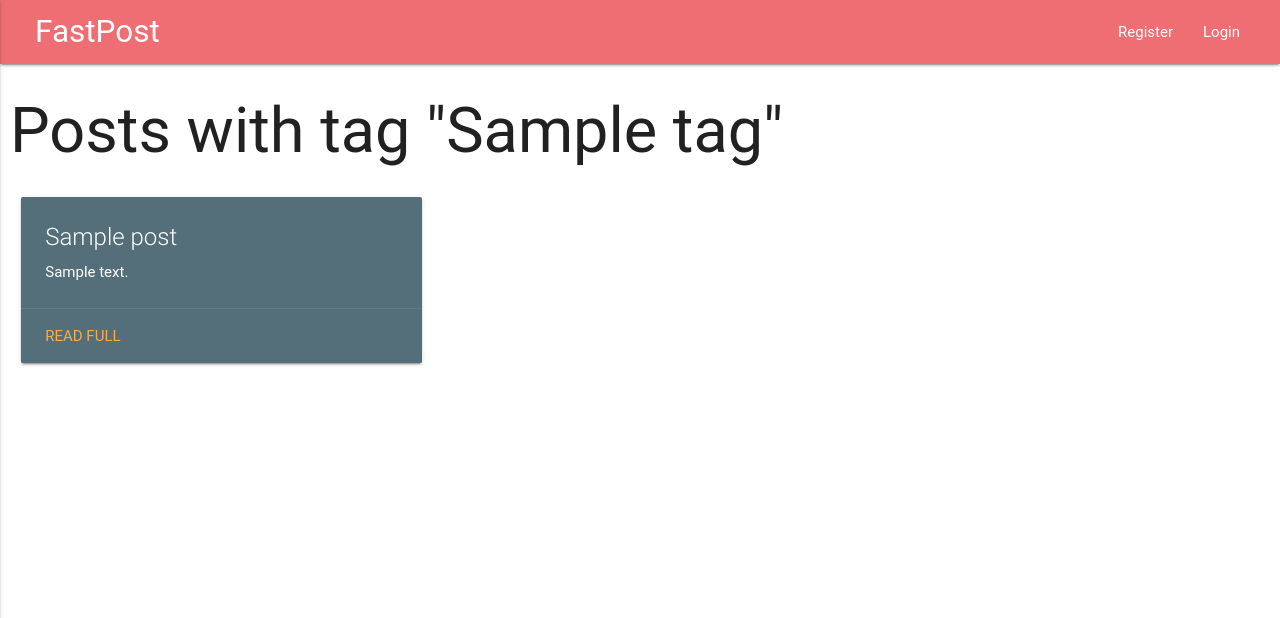
After one commit to kosc/fastpost, a Django app: page /tag/1 in a window 1280 px wide. The commit adds this page. Shown: the top 618 px of the page. Run offline with Django 3.2, Linux system fonts and the light colour scheme; tables that the repository leaves empty hold one stand-in row (values such as "Sample post"); some libraries are stand-ins or nearby versions; some web fonts are replaced.

Commit message:
Add search by tags

```diff
--- a/fastpost/urls.py
+++ b/fastpost/urls.py
@@ -31,6 +31,8 @@ urlpatterns = [
 
     url(r'^post/(?P<post_title>[a-zA-Z0-9\-_]+)', main.views.PostView.as_view(), name='viewpost'),
 
+    url(r'^tag/(?P<tag_id>\w+)$', main.views.TagView.as_view(), name='tagsearch'),
+
     url(r'^tinymce/', include('tinymce.urls')),
 
     url(r'^captcha/', include('captcha.urls')),
--- a/main/templates/postview.html
+++ b/main/templates/postview.html
@@ -9,7 +9,9 @@
   {{ post.content|safe }}
   <hr>
   {% for tag in tags %}
-    <span class="badge">#{{ tag.name }}</span>
+    <a href="{% url 'tagsearch' tag.id %}">
+      <span class="badge">#{{ tag.name }}</span>
+    </a>
   {% endfor %}
   {{ post.created_at }}
   <hr>
--- /dev/null
+++ b/main/templates/tagsearch.html
@@ -0,0 +1,29 @@
+{% extends 'main.html' %}
+{% load i18n %}
+
+{% block content %}
+  <h1>{% trans "Posts with tag " %}"{{ tag_name }}"</h1>
+  <ul>
+    <div class="row">
+      {% for post in posts %}
+        <div class="col s12 m4">
+          <div class="card blue-grey darken-1">
+            <div class="card-content white-text">
+              <span class="card-title">{{ post.title }}</span>
+              <p>
+                {{ post.short_content }}
+              </p>
+            </div>
+            <div class="card-action">
+              <a href="{% url 'viewpost' post.slug %}">{% trans 'Read full' %}</a>
+            </div>
+          </div>
+        </div>
+      {% if forloop.counter|divisibleby:3 %}
+        </div>
+        <div class="row">
+      {% endif %}
+    {% endfor %}
+    </div>
+  </ul>
+{% endblock %}
--- a/main/views.py
+++ b/main/views.py
@@ -123,3 +123,18 @@ class PostView(View):
             if form.is_valid():
                 comment.save()
         return redirect('/post/' + post.slug)
+
+
+class TagView(View):
+
+    def get(self, request, tag_id):
+        tag = Tag.objects.get(pk=tag_id)
+        tags = Tag.objects.filter(name=tag.name)
+        posts = []
+        for tag in tags:
+            posts.append(tag.post)
+        context = {
+            "posts": posts,
+            "tag_name": tag.name,
+        }
+        return render(request, "tagsearch.html", context)
```
